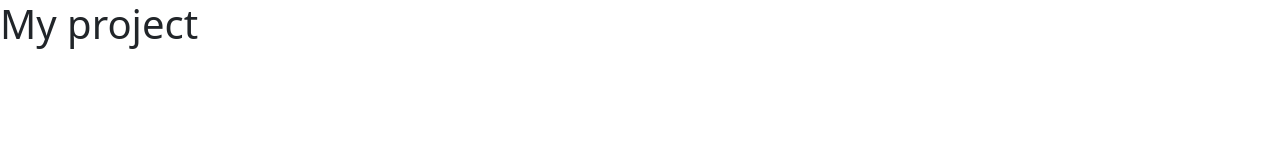
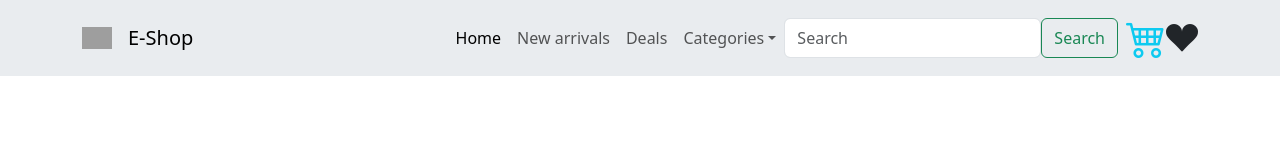
Before and after one commit to cheptoo6377/Africode_bootstrap, a plain HTML site: page index.html in a window 1280 px wide. Drawn offline with nearby package versions, Linux system fonts and the light colour scheme; grey boxes are pictures that could not be loaded.

Commit message:
newfiles

```diff
--- a/index.html
+++ b/index.html
@@ -4,10 +4,53 @@
     <meta charset="UTF-8">
     <meta name="viewport" content="width=device-width, initial-scale=1.0">
      <title>Document</title><link href="https://cdn.jsdelivr.net/npm/bootstrap@5.3.3/dist/css/bootstrap.min.css" rel="stylesheet" integrity="sha384-QWTKZyjpPEjISv5WaRU9OFeRpok6YctnYmDr5pNlyT2bRjXh0JMhjY6hW+ALEwIH" crossorigin="anonymous">
-
+     <link rel="stylesheet" href="https://cdn.jsdelivr.net/npm/bootstrap-icons@1.11.3/font/bootstrap-icons.min.css">
+<link rel="stylesheet" href="/styles.css">
 </head>
 <body>
-    <h1>My project</h1>
+    <nav class="navbar navbar-expand-md navbar-light bg-body-secondary">
+        <div class="container">
+            <img src="https://plus.unsplash.com/premium_photo-1683887064255-1c428d0b3934?q=80&w=1943&auto=format&fit=crop&ixlib=rb-4.0.3&ixid=M3wxMjA3fDB8MHxwaG90by1wYWdlfHx8fGVufDB8fHx8fA%3D%3D" alt="logo" class="navbar-brand img-fluid" width="30" height="24">
+        <a href="#" class="navbar-brand">E-Shop</a>
+        <button class="navbar-toggler" type="button" data-bs-toggle="collapse" data-bs-target="#navlinks">
+            <span class="navbar-toggler-icon"></span>
+        </button>
+
+        <div class="collapse navbar-collapse" id="navlinks">
+            <ul class="navbar-nav ms-auto mb-2 mb-lg-0">
+                <li class="nav-item"><a href="#" class="nav-link active">Home</a>
+
+                </li>
+                <li class="nav-item"><a href="#newarrivals" class="nav-link">New arrivals</a>
+
+                </li>
+<li class="nav-item">
+<a href="#deals" class="nav-link">Deals</a>
+</li>
+<li class="nav-item dropdown">
+    <a href="#" class="nav-link dropdown-toggle" id="navbarDropdown" role="button" data-bs-toggle="dropdown">Categories</a>
+
+    <ul class="dropdown-menu">
+        <li><a href="#" class="dropdown-item">Electronics</a></li>
+        <li><a href="#" class="dropdown-item">Fashion</a></li>
+        <li><a href="#" class="dropdown-item">Home & Kitchen</a></li>
+        <li><a href="#" class="dropdown-item">Books</a></li>
+        <li><a href="#" class="dropdown-item">Sports</a></li>
+
+    </ul>
+</li>
+      <form class="d-flex" role="search">
+        <input type="search" class="form-control" placeholder="Search">
+        <button class="btn btn-outline-success" type="submit">Search
+
+        </button>
+      </form>
+
+        </ul>
+        <i class="bi bi-cart4 fs-1 ms-2 text-info"></i>
+        <!-- <i class="bi bi-heart fs-2 " id="myIcon"></i> -->
+        <i class="bi bi-suit-heart-fill fs-2" id="myIcon"></i>
+    </nav>
 
 <script src="https://cdn.jsdelivr.net/npm/bootstrap@5.3.3/dist/js/bootstrap.bundle.min.js" integrity="sha384-YvpcrYf0tY3lHB60NNkmXc5s9fDVZLESaAA55NDzOxhy9GkcIdslK1eN7N6jIeHz" crossorigin="anonymous"></script>
 </body>
--- a/styles.css
+++ b/styles.css
@@ -0,0 +1,3 @@
+#myIcon:active {
+  color: red;
+}
```
